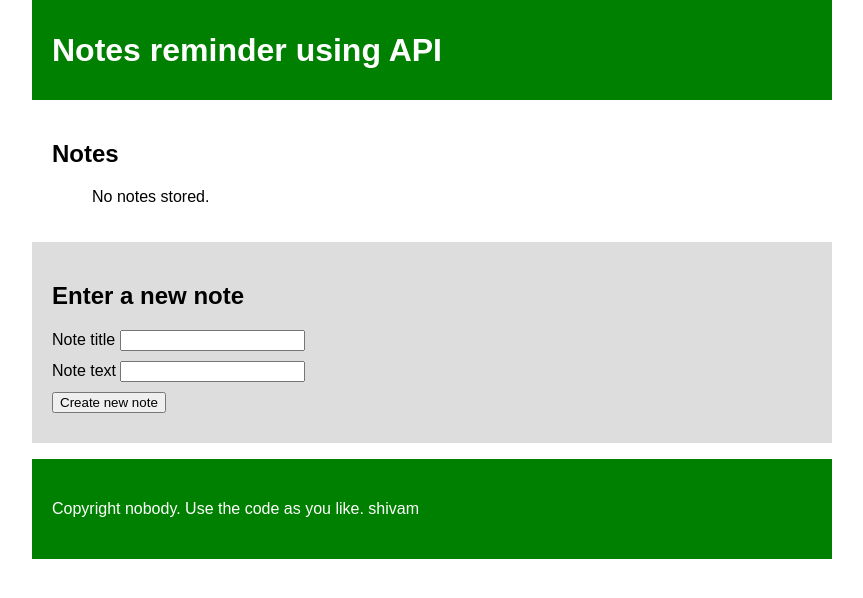
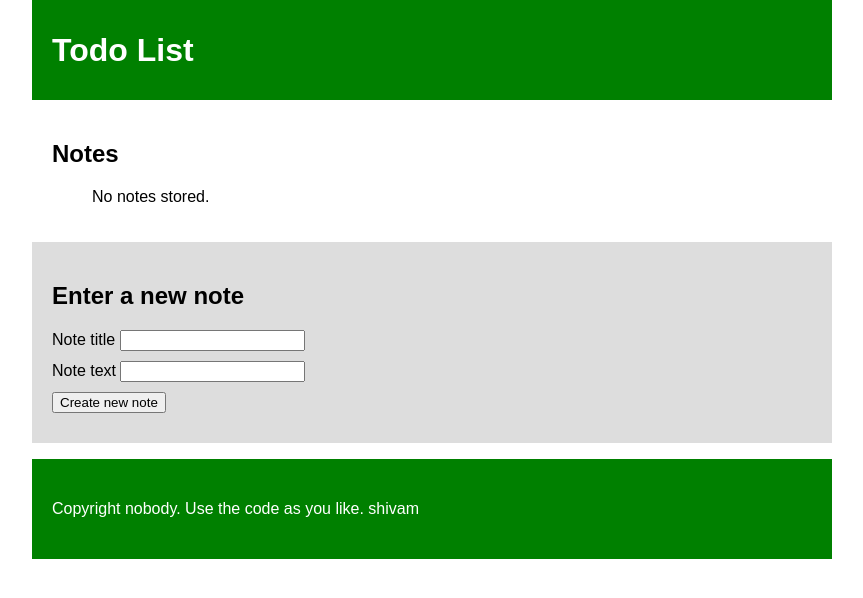
Before and after one commit to vatsShivam/note-creator, a plain HTML site: page index.html in a window 1280 px wide. Shown: the whole page, without its empty margins (208-1071 px from the left). Drawn offline with Linux system fonts and the light colour scheme.

Commit message:
some change

```diff
--- a/index.html
+++ b/index.html
@@ -2,13 +2,13 @@
 <html>
   <head>
     <meta charset="utf-8">
-    <title>IndexedDB demo</title>
+    <title>TO DO's</title>
     <link href="style.css" rel="stylesheet">
     <script src="index.js" defer></script>
   </head>
   <body>
     <header>
-      <h1>Notes reminder using API </h1>
+      <h1>Todo List</h1>
     </header>
 
     <main>
```
